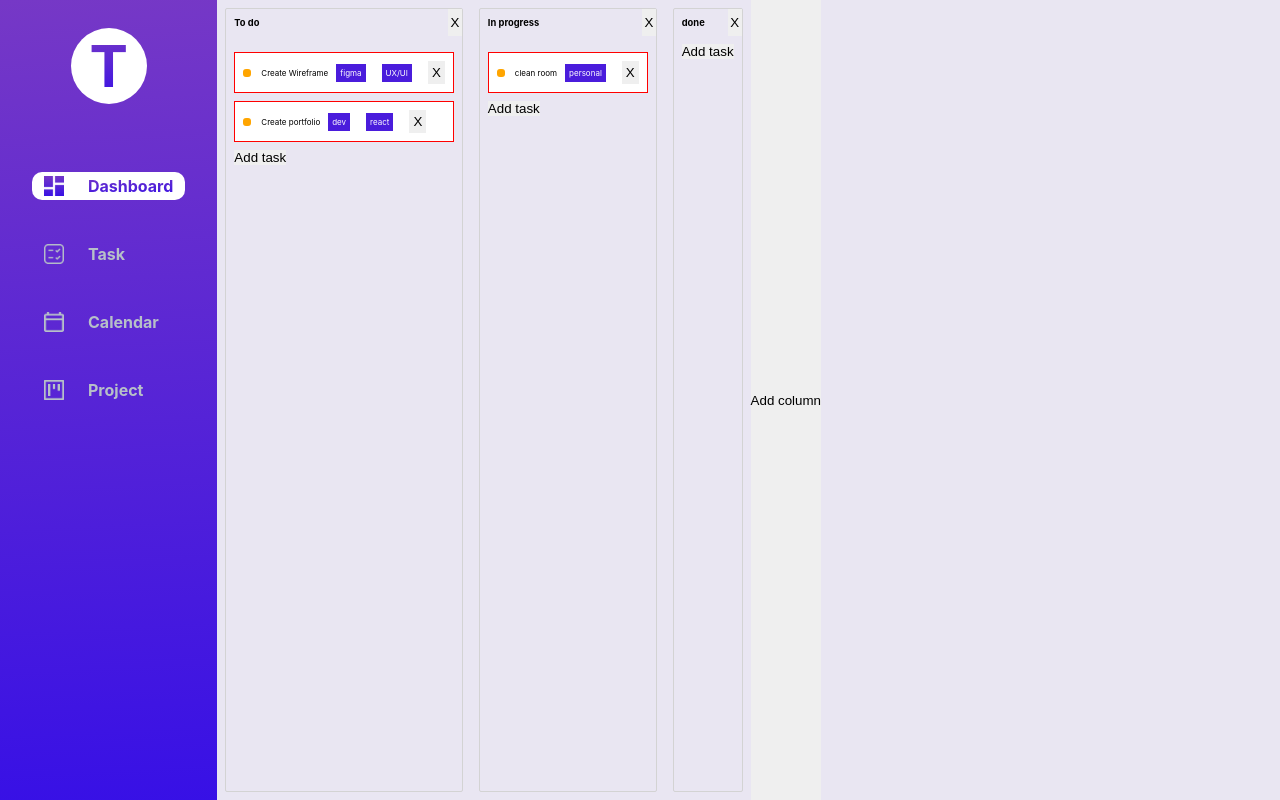
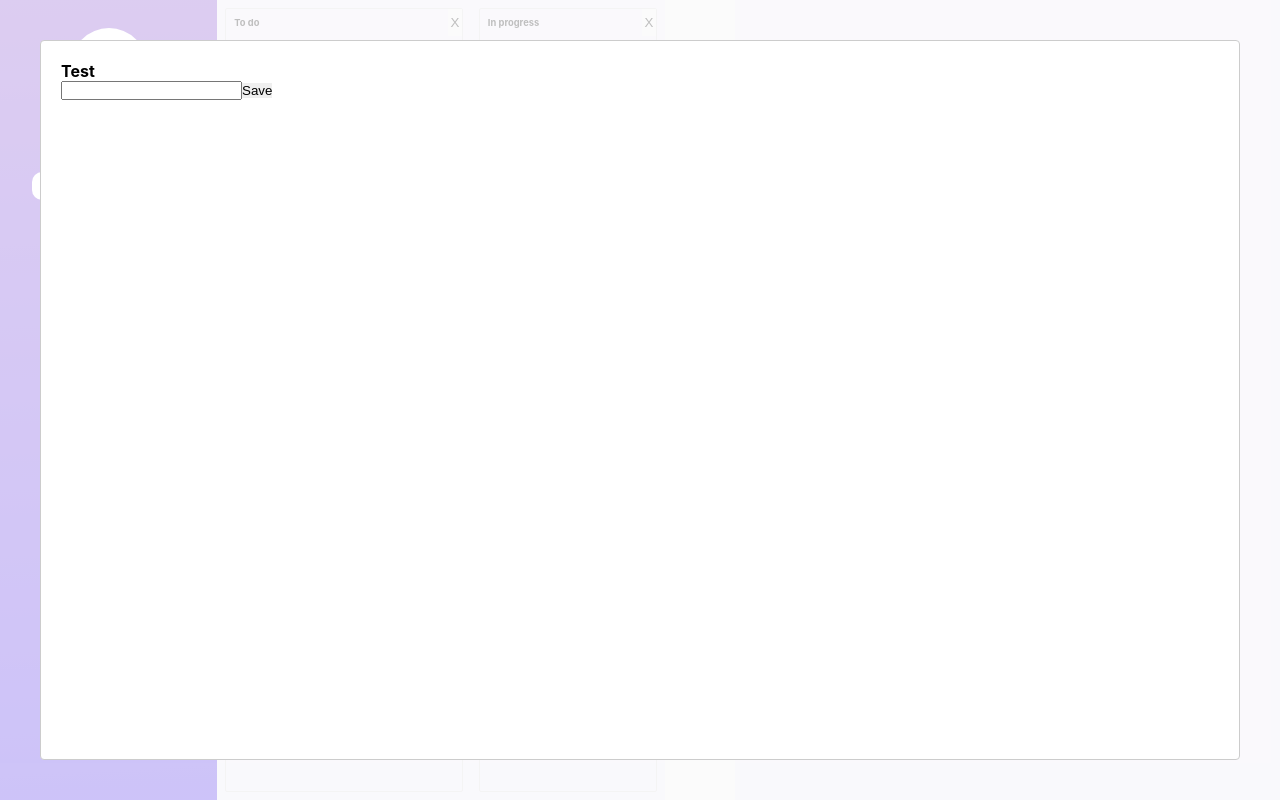
Before and after one commit to nicolasbalao/task-management-app, a React (Create React App) app: page /test in a window 1280 px wide. Both pictures are taken after a click on the button "Add column". Built offline with nearby package versions, Linux system fonts and the light colour scheme.

Commit message:
end test page for Task page

```diff
--- /dev/null
+++ b/src/page/TestPage/AddColumnModal.js
@@ -0,0 +1,37 @@
+import React, { useContext, useState } from "react";
+import Modal from "react-modal/lib/components/Modal";
+import { TaskContext } from "../../context/taskContext";
+
+function AddColumnModal({ isOpen, setIsOpen }) {
+  Modal.setAppElement("#root");
+
+  const { addColumn } = useContext(TaskContext);
+
+  const [columnTitle, setColumnTitle] = useState("");
+
+  const handleContent = (e) => {
+    setColumnTitle(e.target.value);
+  };
+
+  const inputControl = () => {
+    return columnTitle !== "";
+  };
+
+  return (
+    <Modal isOpen={isOpen}>
+      <h1>Test</h1>
+      <input type="text" value={columnTitle} onChange={handleContent}></input>
+
+      <button
+        onClick={() => (
+          setIsOpen(false), inputControl() && addColumn(columnTitle)
+        )}
+      >
+        {" "}
+        Save
+      </button>
+    </Modal>
+  );
+}
+
+export default AddColumnModal;
--- a/src/page/TestPage/TestPage.js
+++ b/src/page/TestPage/TestPage.js
@@ -1,13 +1,13 @@
-import React, { useContext } from "react";
+import React, { useContext, useState } from "react";
 import { Droppable } from "react-beautiful-dnd";
 import { DragDropContext } from "react-beautiful-dnd";
 import { TaskContext } from "../../context/taskContext";
 import Column from "./Column";
-
-
+import ReactModal from "react-modal";
+import AddColumnModal from "./AddColumnModal";
 
 function TestPage() {
-  const { data, setData, addColumn } = useContext(TaskContext);
+  const { data, setData, addColumn, addTask } = useContext(TaskContext);
 
   console.log("data", data);
 
@@ -114,6 +114,8 @@ function TestPage() {
     setData(newSate);
   };
 
+  const [columnModal, setColumnModal] = useState(false);
+
   return (
     <>
       <DragDropContext
@@ -152,7 +154,10 @@ function TestPage() {
           )}
         </Droppable>
       </DragDropContext>
-      <button onClick={() => addColumn()}>Add column</button>
+      <button onClick={() => setColumnModal(true)}>Add column</button>
+      {columnModal && (
+        <AddColumnModal isOpen={columnModal} setIsOpen={setColumnModal} />
+      )}
     </>
   );
 }
```
